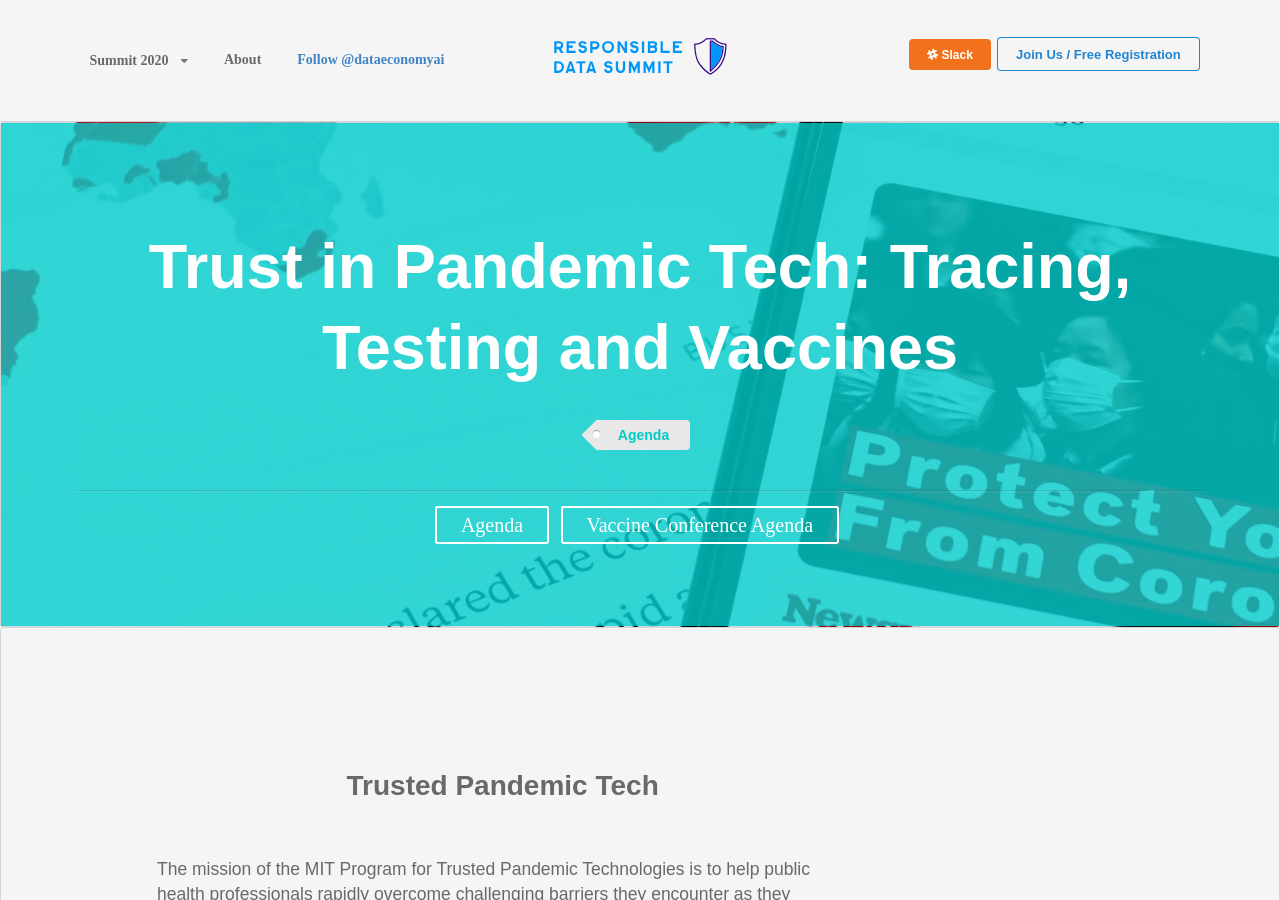
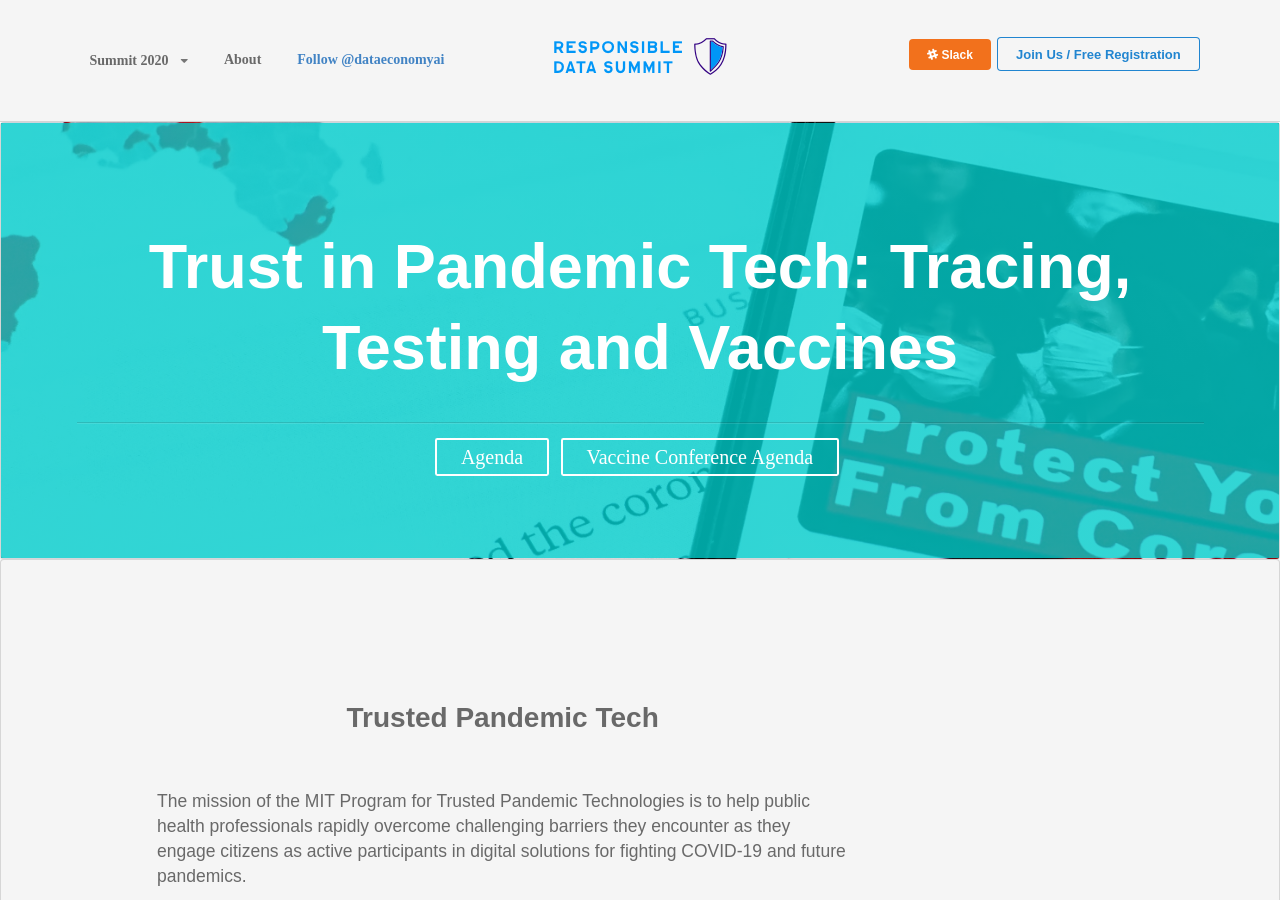
Before and after one commit to responsible-data-summit/events, a Jekyll site: the page built from trust.html, in a window 1280 px wide and 900 px high. Built offline with Jekyll 4.4.1, drawn with Linux system fonts in a browser that asks for light colours; some web fonts are replaced; comment, search, counter and statistics services are not loaded.

Commit message:
Update trust.html

```diff
--- a/trust.html
+++ b/trust.html
@@ -35,9 +35,6 @@
         <h1 class="ui header" style="margin-bottom: 0em;">
             Trust in Pandemic Tech: Tracing, Testing and Vaccines
         </h1>
-        <h3 class="ui header" style="margin-bottom: 0em;">
-            <a href="/events/agenda-0806" class="ui tag large label" style="color: rgba(0, 204, 202, 1);">Agenda</a>
-        </h3>
         <br>
         <!--<a class="ui massive white button" style="color: rgba(0, 204, 202, 1); margin-bottom: 2em;" href="/joinus">
             Join Us / Free Registration
@@ -67,6 +64,7 @@
                 <p style="clear: right;">
 		            The initial focus of the program will be to work with state public health officials as they design and deploy exposure notification and digital contact tracing for COVID-19. Subsequent initiatives under consideration include surveillance/monitoring and predictive modeling so that we as a society are much better prepared for future pandemics.
                 </p>
+                <iframe width="600" height="315" src="https://www.youtube.com/embed/iLk9_SdJpco" style="float:right; margin-right:200px;" frameborder="0" allow="accelerometer; autoplay; encrypted-media; gyroscope; picture-in-picture" allowfullscreen></iframe>
                 <p style="clear: right;">
 		            The founding belief of the program is that when it comes to engaging citizens in a quest for the common good, especially public health, trust at all levels and among all participants is mandatory for success.
 		        </p>
@@ -76,7 +74,6 @@
                 <p style="clear: right;">
 		            To accomplish its mission the program will function as a totally open and neutral venue that partners with government, academia and industry to advance basic knowledge as well as accelerate the practical and application of that knowledge to solutions that save lives and reduce human suffering.
                 </p>
-                <iframe width="600" height="315" src="https://www.youtube.com/embed/iLk9_SdJpco" style="float:right;" frameborder="0" allow="accelerometer; autoplay; encrypted-media; gyroscope; picture-in-picture" allowfullscreen></iframe>
             </div>
         </div>
     </div>
```
